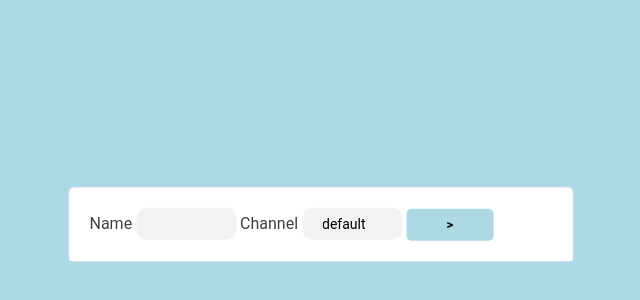
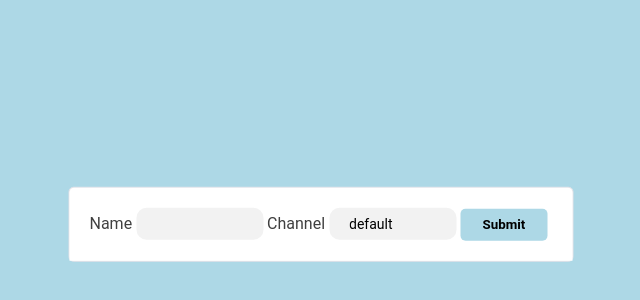
Before and after one commit to tigerqye/chat_app, a website: page index.html in a window 1280 px wide. Shown: the part 176-476 px from the top of the page, without its empty margins (319-959 px from the left). Drawn offline with nearby package versions, Linux system fonts and the light colour scheme.

Commit message:
enter looks nicer

```diff
--- a/index.html
+++ b/index.html
@@ -15,7 +15,7 @@
                 <input type="text" class="channel-input" id="name"/>
                 <span>Channel</span>
                 <input type="text" class="channel-input" id="channel-field" value="default"/>
-                <input id="join-channel" class="input-button" type="submit" value=">">
+                <input id="join-channel" class="input-button" type="submit" value="Submit">
             </div>
             <div class="chat" id="chat">
 
--- a/public/index.css
+++ b/public/index.css
@@ -55,7 +55,7 @@ body {
 }
 .channel-input {
     background-color: #f2f2f2;
-    width: 100px;
+    width: 127px;
     height: 32px;
     border: 0;
     border-radius: 10px;
@@ -74,11 +74,9 @@ body {
     transition: 500ms;
     font-weight: 700;
 }
-
 .input-button:hover {
     transform: translate(10px);
 }
-
 .message-container {
     height: 300px;
     overflow-y: scroll;
```
